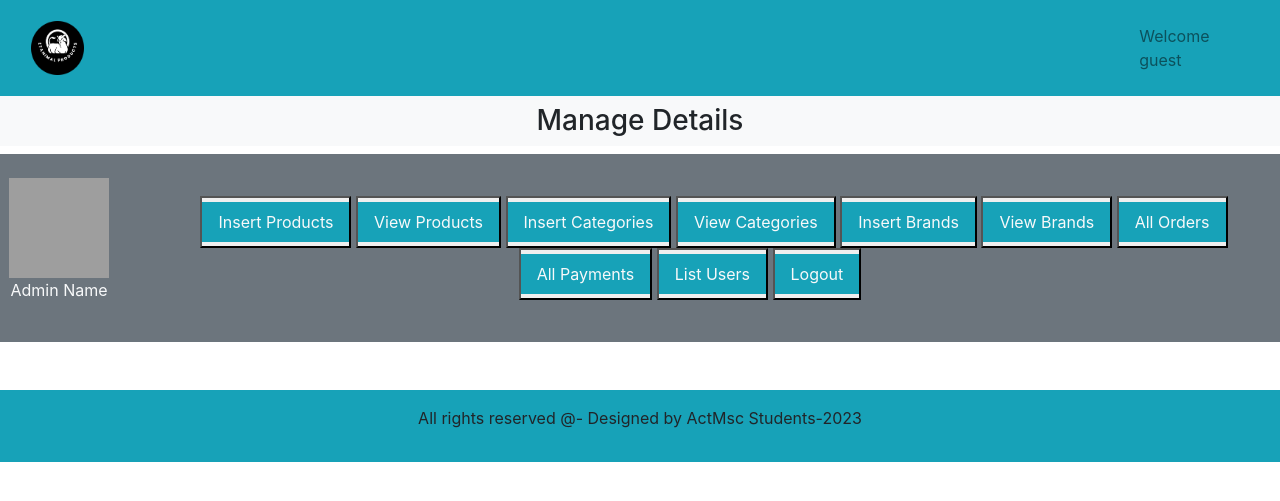
After one commit to iBel251/ET_Meat_Store, a PHP site: page /admin_area/index.php in a window 1280 px wide. The commit adds this page. Shown: the top 501 px of the page. Run offline with PHP 8.4, Linux system fonts and the light colour scheme; some libraries are stand-ins or nearby versions; grey boxes are pictures that could not be loaded.

Commit message:
fix display errors

```diff
--- /dev/null
+++ b/admin_area/index.php
@@ -0,0 +1,83 @@
+<!DOCTYPE html>
+<html lang="en">
+<head>
+    <meta charset="UTF-8">
+    <meta http-equiv="X-UA-Compatible" content="IE=edge">
+    <meta name="viewport" content="width=device-width, initial-scale=1.0">
+    <title>Admin Dashboard</title>
+
+    <!-- bootstrap css link -->
+    <link rel="stylesheet" href="https://cdn.jsdelivr.net/npm/bootstrap@4.6.2/dist/css/bootstrap.min.css" integrity="sha384-xOolHFLEh07PJGoPkLv1IbcEPTNtaed2xpHsD9ESMhqIYd0nLMwNLD69Npy4HI+N" crossorigin="anonymous">
+    <link rel="stylesheet" href="https://cdnjs.cloudflare.com/ajax/libs/font-awesome/6.3.0/css/all.min.css" integrity="sha512-SzlrxWUlpfuzQ+pcUCosxcglQRNAq/DZjVsC0lE40xsADsfeQoEypE+enwcOiGjk/bSuGGKHEyjSoQ1zVisanQ==" crossorigin="anonymous" referrerpolicy="no-referrer" />
+    <link rel="stylesheet" href="../style.css">
+
+    <style>
+  .admin_image {
+    width: 100px;
+    object-fit: contain;
+    }
+    </style>
+
+</head>
+<body>
+ <div class="container-fluid p-0 ">
+   <!-- first child -->
+    <nav class="navbar navbar-expand-lg navbar-light bg-info">
+       <div class="container-fluid">
+       <img src="../images/AnimalPrductLogo.png" alt="" class="logo">
+       </div>
+
+       <nav class="navbar navbar-expand-lg">
+        <ul class="navbar-nav">
+        <li class="nav-item">
+         <a href="" class="nav-link">Welcome guest</a>
+        </li>
+        </ul>
+    </nav>
+    </nav>
+
+    <!-- Second child -->
+   <div class="bg-light">
+      <h3 class="text-center p-2">Manage Details</h3>
+   </div>
+   <!-- Third child -->
+   <div class="row ">
+      <div class="col-md-12 bg-secondary p-4 d-flex align-items-center">
+       <div> <a href="#"><img src="https://picsum.photos/300" alt="" class="admin_image"></a>
+       <p class="text-light text-center">Admin Name</p>
+       </div>
+       <div class="button text-center">
+         <button class="ml-5"><a href="insert_product.php" class="nav-link text-light bg-info my-1">Insert Products</a></button>
+         <button><a href="" class="nav-link text-light bg-info my-1">View Products</a></button>
+         <button><a href="index.php?insert_category" class="nav-link text-light bg-info my-1">Insert Categories</a></button>
+         <button><a href="" class="nav-link text-light bg-info my-1">View Categories</a></button>
+         <button><a href="index.php?insert_brands" class="nav-link text-light bg-info my-1">Insert Brands</a></button>
+         <button><a href="" class="nav-link text-light bg-info my-1">View Brands</a></button>
+         <button><a href="" class="nav-link text-light bg-info my-1">All Orders</a></button>
+         <button><a href="" class="nav-link text-light bg-info my-1">All Payments</a></button>
+         <button><a href="" class="nav-link text-light bg-info my-1">List Users</a></button>
+         <button><a href="" class="nav-link text-light bg-info my-1">Logout</a></button>
+       </div>
+      </div>
+   </div>
+
+   <!-- Forth child -->
+   <div class="container my-5">
+    <?php
+    if(isset($_GET['insert_category'])){
+      include('insert_categories.php');
+    }
+    if(isset($_GET['insert_brands'])){
+      include('insert_brands.php');
+    }
+    ?>
+   </div>
+   <div class="bg-info p-3 text-center">
+  <p>All rights reserved @- Designed by ActMsc Students-2023</p>
+</div>
+ </div>
+    <!-- bootstrap js link -->
+    <script src="https://cdn.jsdelivr.net/npm/jquery@3.5.1/dist/jquery.slim.min.js" integrity="sha384-DfXdz2htPH0lsSSs5nCTpuj/zy4C+OGpamoFVy38MVBnE+IbbVYUew+OrCXaRkfj" crossorigin="anonymous"></script>
+<script src="https://cdn.jsdelivr.net/npm/bootstrap@4.6.2/dist/js/bootstrap.bundle.min.js" integrity="sha384-Fy6S3B9q64WdZWQUiU+q4/2Lc9npb8tCaSX9FK7E8HnRr0Jz8D6OP9dO5Vg3Q9ct" crossorigin="anonymous"></script>
+</body>
+</html>
--- a/functions/common_function.php
+++ b/functions/common_function.php
@@ -47,7 +47,7 @@ function get_unique_brands(){
   global $con;
   if(isset($_GET['brand'])){
   $brand_id=$_GET['brand'];
-  $select_query="Select * from `products` where category_id=$brand_id";
+  $select_query="Select * from `products` where brand_id=$brand_id";
   $result_query=mysqli_query($con,$select_query);
   $num_of_rows=mysqli_num_rows($result_query);
   if($num_of_rows==0){
@@ -119,7 +119,7 @@ function getBrands(){
     global $con;
     $select_brands = "Select * from `brands`";
     $result_brands = mysqli_query($con, $select_brands);
-    $row_data = mysqli_fetch_assoc($result_brands);
+    //$row_data = mysqli_fetch_assoc($result_brands);
 
     while ($row_data = mysqli_fetch_assoc($result_brands)) {
       $brand_title = $row_data['brand_title'];
@@ -134,7 +134,7 @@ function getCategories(){
     global $con;
     $select_categories = "Select * from `categories`";
     $result_categories = mysqli_query($con, $select_categories);
-    $row_data = mysqli_fetch_assoc($result_categories);
+    //$row_data = mysqli_fetch_assoc($result_categories);
 
     while ($row_data = mysqli_fetch_assoc($result_categories)) {
       $category_title = $row_data['category_title'];
--- a/index.php
+++ b/index.php
@@ -28,9 +28,9 @@ include('functions/common_function.php');
         </button>
 
         <div class="collapse navbar-collapse" id="navbarSupportedContent">
-          <ul class="navbar-nav mr-auto">
-            <li class="nav-item active">
-              <a class="nav-link" href="#">Home <span class="sr-only">(current)</span></a>
+          <ul class="navbar-nav mr-auto mb-2 mb-lg-0">
+            <li class="nav-item">
+              <a class="nav-link active" href="#">Home <span class="sr-only">(current)</span></a>
             </li>
             <li class="nav-item">
               <a class="nav-link" href="#">Product</a>
```
Also changed, not shown: admin_area/product_images/Screenshot_2022.02.01_07.50.11.646.png (added), admin_area/product_images/Screenshot_2022.02.01_07.50.26.328.png (added), admin_area/product_images/Screenshot_2022.02.01_07.51.15.312.png (added), admin_area/product_images/Screenshot_2022.02.01_07.51.23.078.png (added), admin_area/product_images/Screenshot_2022.02.01_07.52.18.578.png (added), admin_area/product_images/Screenshot_2022.02.01_07.52.25.912.png (added), admin_area/product_images/Screenshot_2022.02.01_07.56.26.112.png (added), 1 other file.
